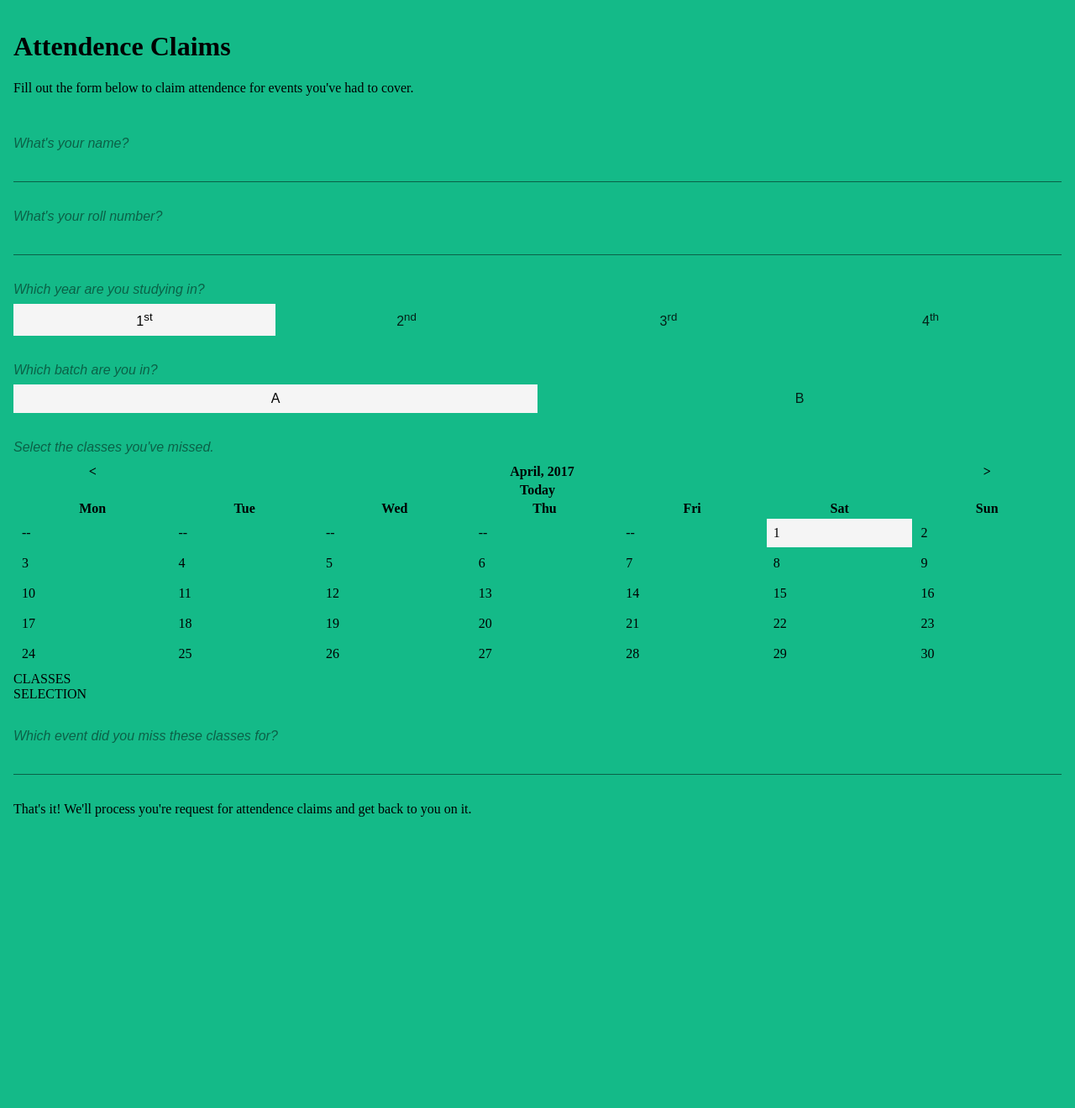
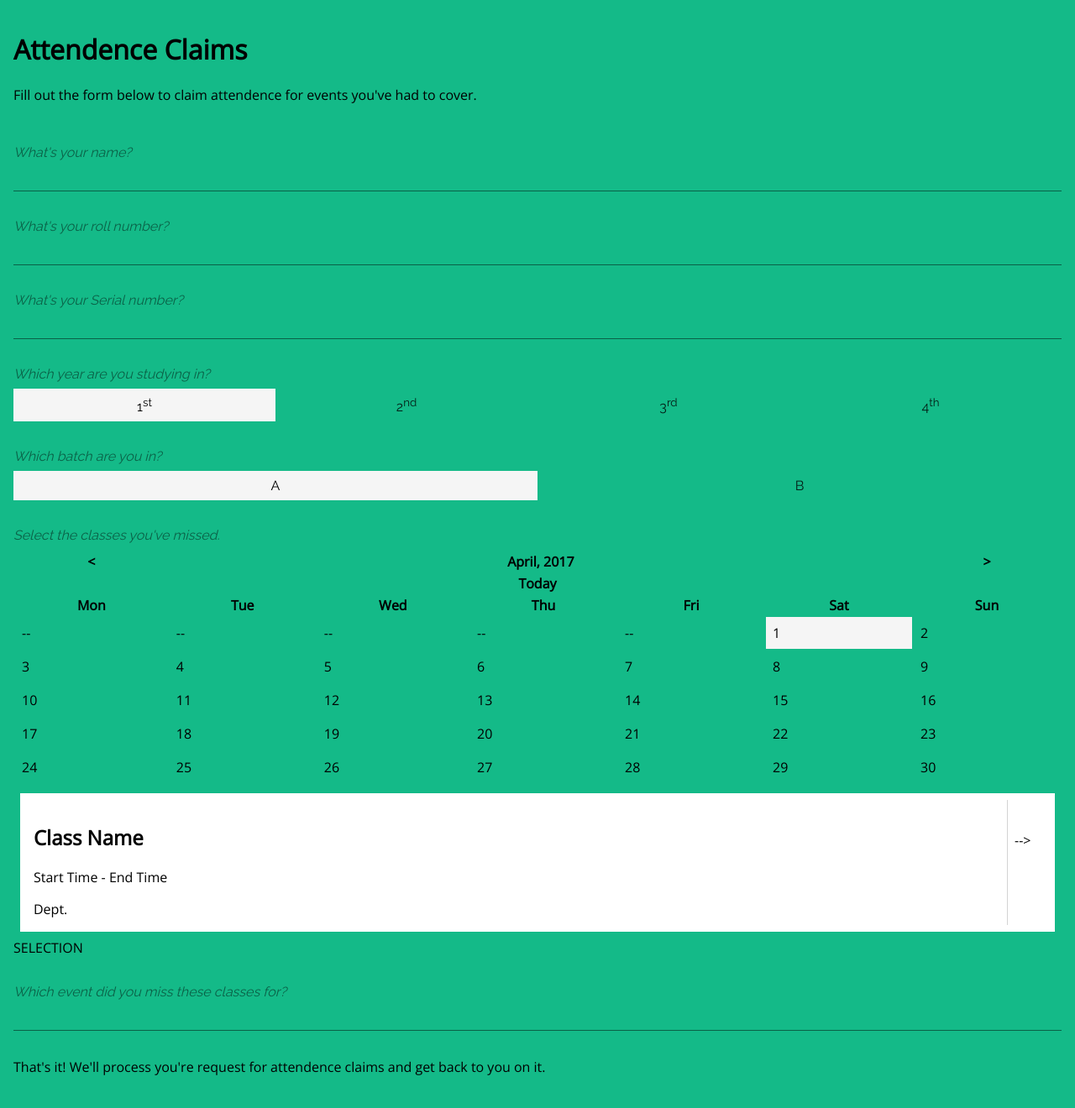
Before and after one commit to sidharthramesh/attendance-claims, a Flask app: page / in a window 1280 px wide. Shown: the top 1320 px of the page at 84% size. Run offline with Flask 2, Linux system fonts and the light colour scheme; data comes from the database, SQL or seed files in the repository.

Commit message:
MOAR FRONT END

```diff
--- a/static/css/styles.css
+++ b/static/css/styles.css
@@ -1,3 +1,5 @@
+@import url('https://fonts.googleapis.com/css?family=Open+Sans|Raleway');
+
 body
 {
   width:100%;
@@ -17,6 +19,7 @@ body
   position:absolute;
   top:0px;
   left:0px;
+  font-family: 'Open Sans', sans-serif;
   overflow-x:hidden;
   overflow-y:visible;
 }
@@ -27,7 +30,7 @@ body
 #viewport > div .tooltip
 {
   margin-bottom:8px;
-  font-family:sans-serif;
+  font-family: 'Raleway', sans-serif;
   font-style:italic;
   font-size:16px;
   color:rgba(0,0,0,0.48);
@@ -66,7 +69,7 @@ body
   display: table;
   width: 100%;
   table-layout: fixed;
-  font-family:sans-serif;
+  font-family: 'Raleway', sans-serif;
 }
 #year_years > div,
 #batch_batches > div
@@ -117,3 +120,29 @@ body
   background:rgb(245,245,245);
   color:black;
 }
+#classes_datedList
+{
+  padding:8px;
+}
+#classes_datedList > div
+{
+  width:calc(100% - 16px);
+  padding:8px;
+  background:white;
+  display:table;
+}
+#classes_datedList > div > div
+{
+  display:table-cell;
+  padding:8px;
+}
+#classes_datedList > div > div:nth-child(1)
+{
+
+}
+#classes_datedList > div > div:nth-child(2)
+{
+  width:32px;
+  padding-top:auto;
+  border-left:1px solid lightGray;
+}
--- a/static/js/script.js
+++ b/static/js/script.js
@@ -149,7 +149,6 @@ function selectDate (obj) {
   updateClasses(obj.querySelector("input[type=hidden]").value, document.getElementById('year_years_selection').value, document.getElementById('batch_batches_selection').value);
 };
 function updateClasses (date, year, batch) {
-  console.log("/classdata?date=" + date + "&batch=" + year + "+Year+Batch+" + batch);
   var xmlhttp;
   if (window.XMLHttpRequest) {
     xhttp = new XMLHttpRequest();
@@ -160,15 +159,17 @@ function updateClasses (date, year, batch) {
   xhttp.onreadystatechange = function() {
     if (this.readyState == 4 && this.status == 200) {
       // TODO
+      console.log(this.responseText);
     }
   };
   xhttp.open("GET", "/classdata?date=" + date + "&batch=" + year + "+Year+Batch+" + batch, true);
-  //xhttp.send();
+  xhttp.send();
 }
 function harvest () {
   var details = {};
   details.name = "" + document.getElementById('name_text').value;
   details.rollNumber = "" + document.getElementById('number_number').value;
+  details.serialNumber = "" + document.getElementById('serialNumber_number').value;
   details.year = "" + document.getElementById('year_years_selection').value;
   details.batch = "" + document.getElementById('batch_batches_selection').value;
   details.selectedClasses = [];
--- a/templates/index.html
+++ b/templates/index.html
@@ -3,7 +3,7 @@
   <head>
     <title>Manipal Attendence Claims</title>
     <meta name="viewport" content="width=device-width, user-scalable=no"/>
-    <link rel="stylesheet" href="static/css/styles.css"/>
+    <link rel="stylesheet" href="/static/css/styles.css"/>
   </head>
   <body>
     <div id="viewport">
@@ -18,6 +18,10 @@
       <div id="number">
         <div class="tooltip">What's your roll number?</div>
         <input id="number_number" type="number"/>
+      </div>
+      <div id="serialNumber">
+        <div class="tooltip">What's your Serial number?</div>
+        <input id="serialNumber_number" type="number"/>
       </div>
       <div id="year">
         <div class="tooltip">Which year are you studying in?</div>
@@ -63,8 +67,17 @@
             <tbody id="classes_calendar_dates"></tbody>
           </table>
         </div>
-        <div>CLASSES</div>
-        <div>SELECTION</div>
+        <div id="classes_datedList">
+          <div>
+            <div>
+              <h2>Class Name</h2>
+              <p>Start Time - End Time</p>
+              <div>Dept.</div>
+            </div>
+            <div>--></div>
+          </div>
+        </div>
+        <div id="classes_selection">SELECTION</div>
       </div>
       <div id="events">
         <div class="tooltip">Which event did you miss these classes for?</div>
@@ -80,6 +93,6 @@
       </div>
     </div>
 
-    <script src="static/js/script.js"></script>
+    <script src="/static/js/script.js"></script>
   </body>
 </html>
```
